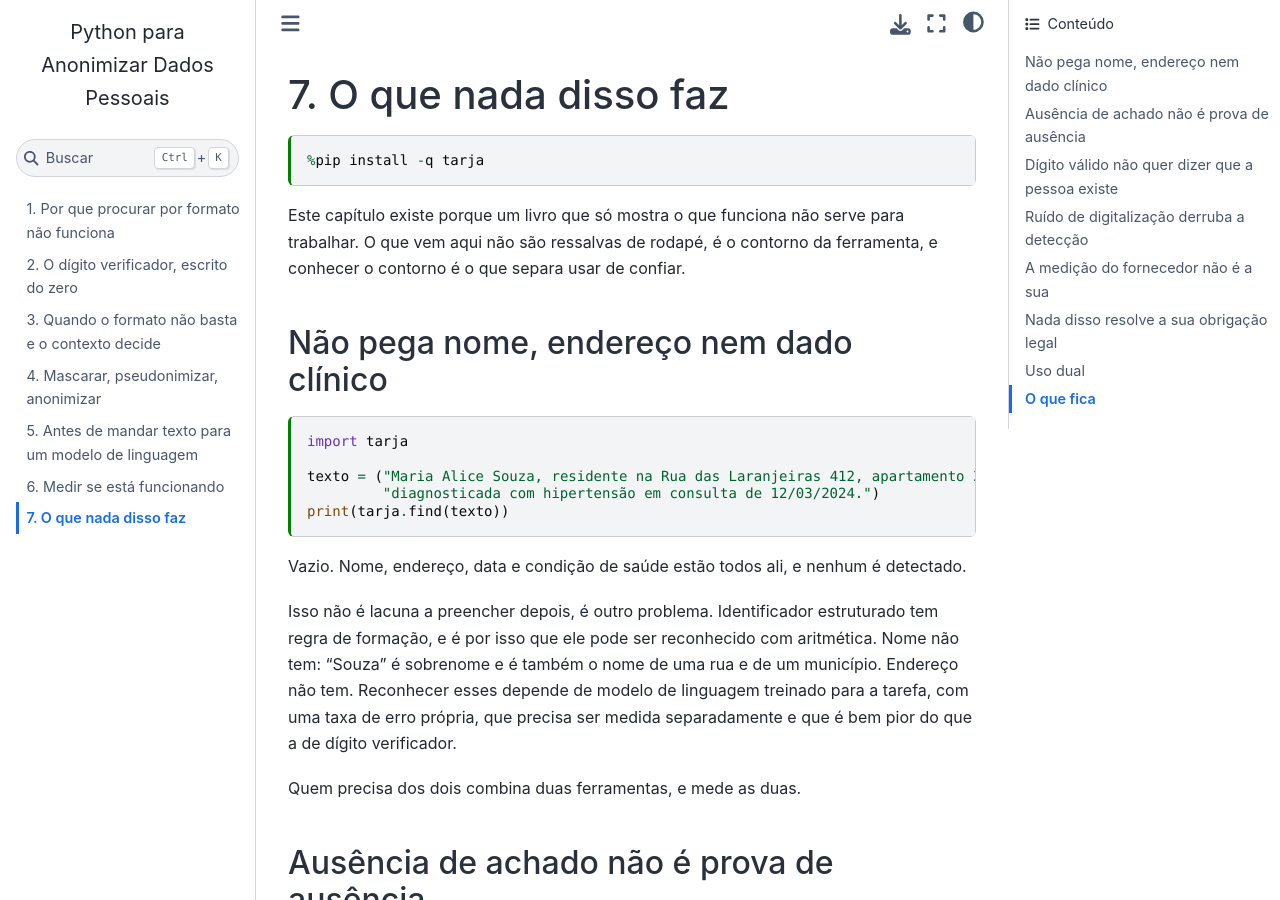
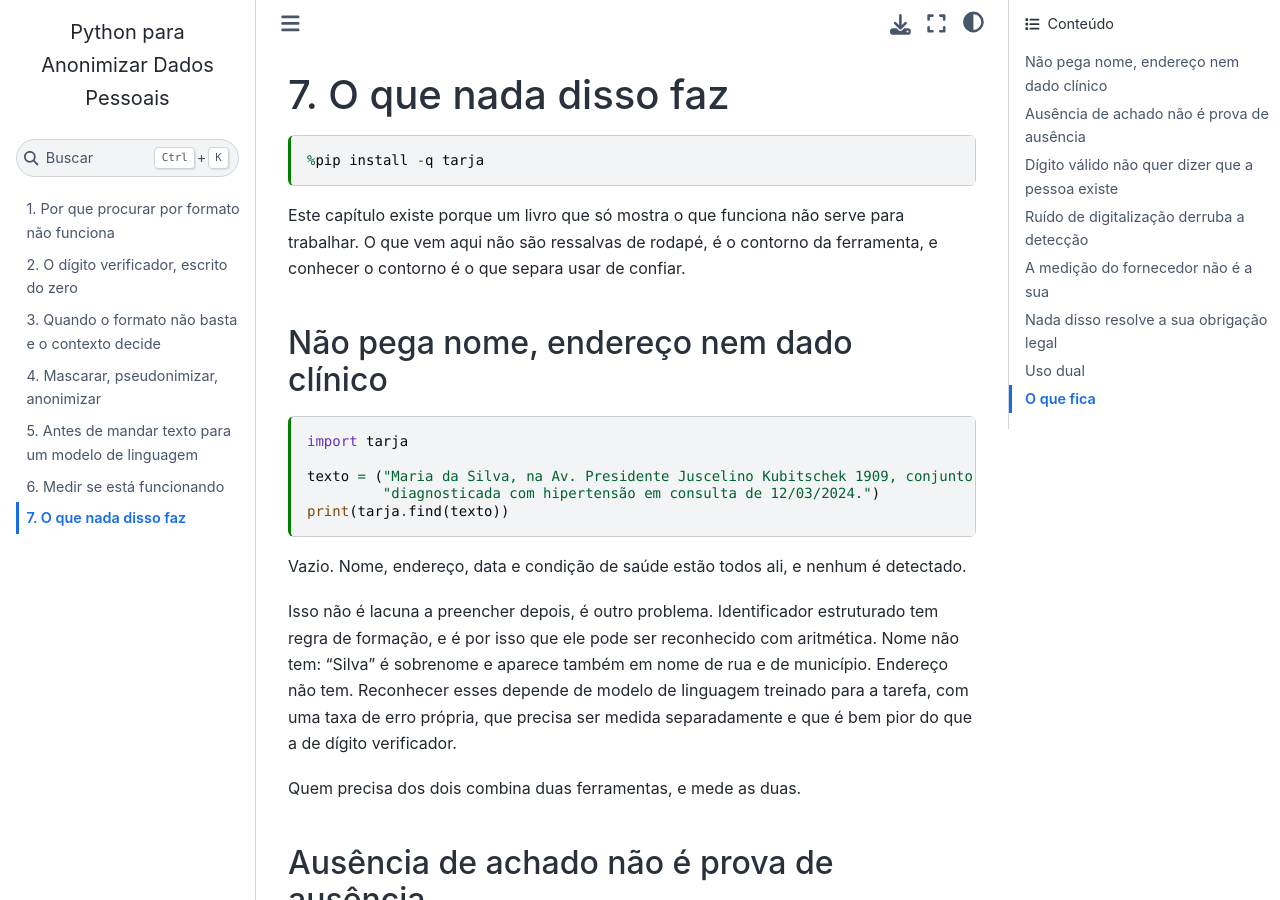
Before and after one commit to macmaia/Python-para-Anonimizar-Dados-Pessoais, a Jupyter Book: the page built from 07-o-que-nada-disso-faz.md, in a window 1280 px wide and 900 px high. Built offline with Jupyter Book 1.0.4 settings and Sphinx 7.4.7 and the Sphinx Book theme 1.1.4, drawn with Linux system fonts in a browser that asks for light colours.

Commit message:
exemplos ajustados

````diff
--- a/07-o-que-nada-disso-faz.md
+++ b/07-o-que-nada-disso-faz.md
@@ -24,7 +24,7 @@ são ressalvas de rodapé, é o contorno da ferramenta, e conhecer o contorno é
 ```{code-cell}
 import tarja
 
-texto = ("Maria Alice Souza, residente na Rua das Laranjeiras 412, apartamento 301, "
+texto = ("Maria da Silva, na Av. Presidente Juscelino Kubitschek 1909, conjunto 181, "
          "diagnosticada com hipertensão em consulta de 12/03/2024.")
 print(tarja.find(texto))
 ```
@@ -32,8 +32,8 @@ print(tarja.find(texto))
 Vazio. Nome, endereço, data e condição de saúde estão todos ali, e nenhum é detectado.
 
 Isso não é lacuna a preencher depois, é outro problema. Identificador estruturado tem regra de formação, e é
-por isso que ele pode ser reconhecido com aritmética. Nome não tem: "Souza" é sobrenome e é também o nome de
-uma rua e de um município. Endereço não tem. Reconhecer esses depende de modelo de linguagem treinado para a
+por isso que ele pode ser reconhecido com aritmética. Nome não tem: "Silva" é sobrenome e aparece também em
+nome de rua e de município. Endereço não tem. Reconhecer esses depende de modelo de linguagem treinado para a
 tarefa, com uma taxa de erro própria, que precisa ser medida separadamente e que é bem pior do que a de
 dígito verificador.
 
````
Also changed, not shown: 03-quando-o-contexto-decide.md (+3 -3 lines).
